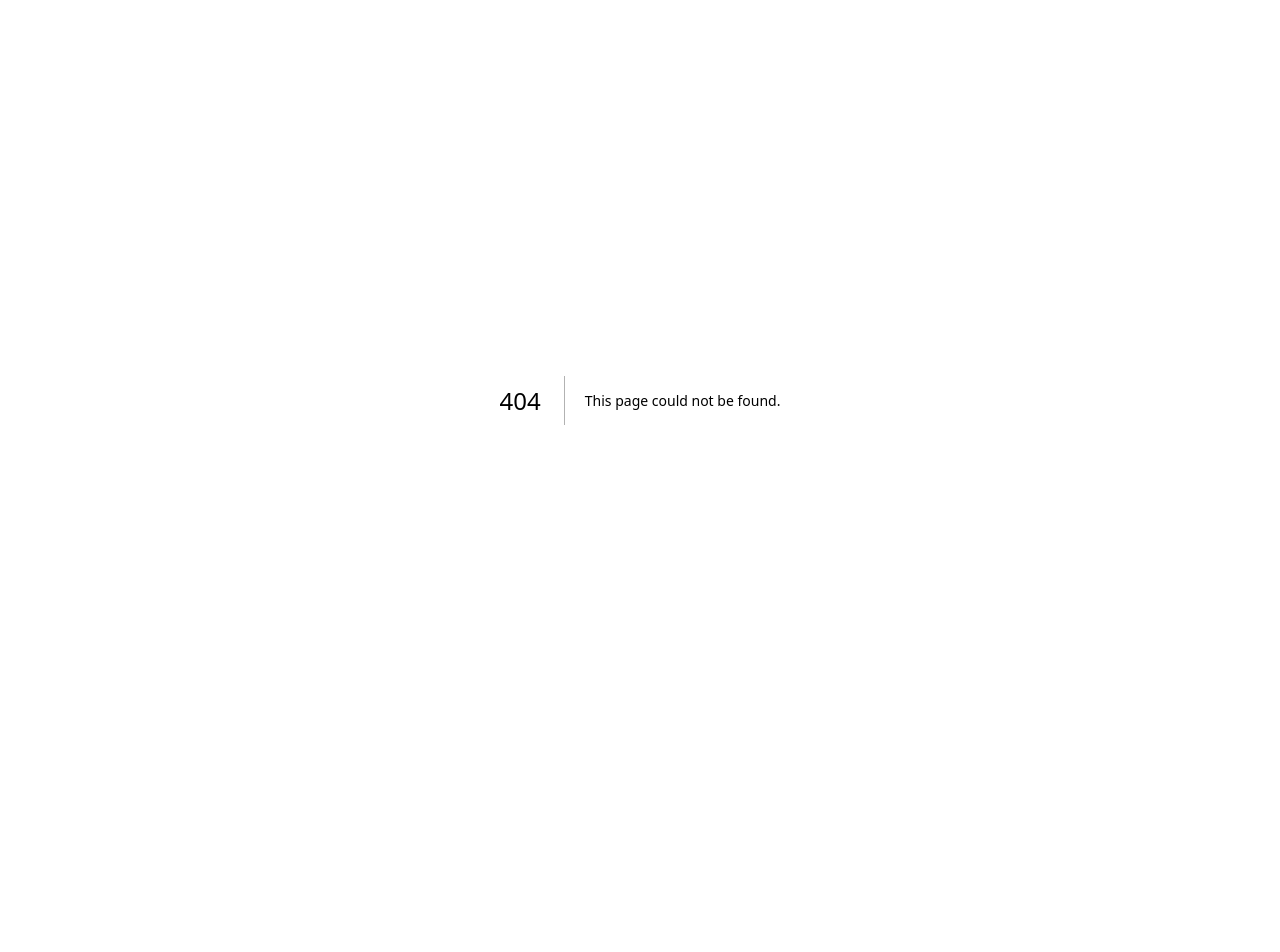
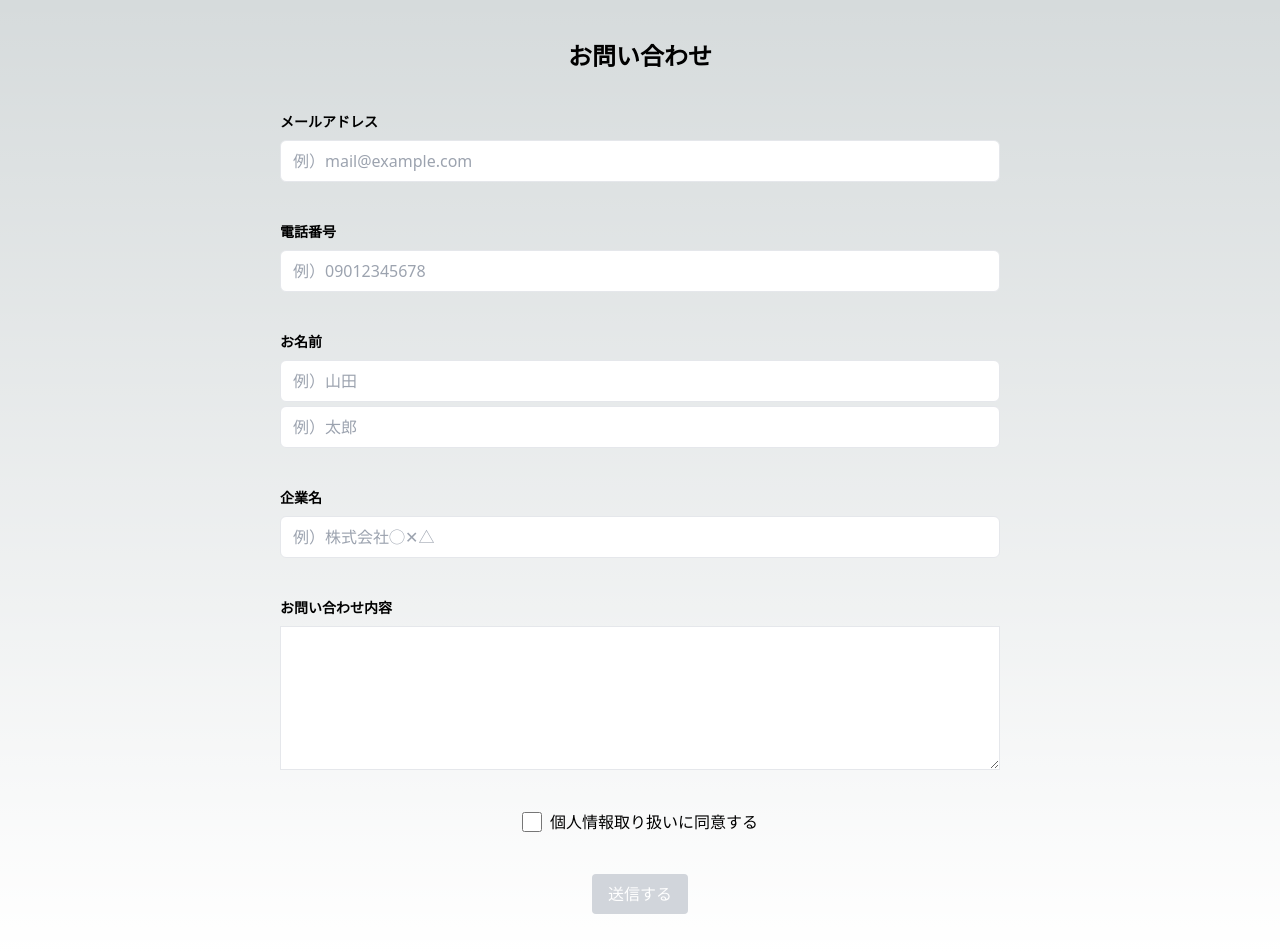
Before and after one commit to hhhtak/react-hook-form, a Next.js app: page /form in a window 1280 px wide. Before the commit this address had no page. Before the commit the page ends 800 px from the top, so only its background shows below. Built offline with nearby package versions, Linux system fonts and the light colour scheme.

Commit message:
react fook form, zod追加

```diff
--- /dev/null
+++ b/src/components/contactForm/index.tsx
@@ -0,0 +1,144 @@
+"use client";
+
+import { FC } from "react";
+import { ContactSchema, ContactType } from "@/schema/contact";
+import { zodResolver } from "@hookform/resolvers/zod";
+import { SubmitHandler, useForm } from "react-hook-form";
+
+interface ContactFormProps {}
+
+export const ContactForm: FC<ContactFormProps> = () => {
+  const handleSubmit: SubmitHandler<ContactType> = (data) => {
+    console.log(data);
+  };
+
+  const {
+    register,
+    handleSubmit: Submit,
+    formState: { errors: formatError, isValid, isSubmitting },
+  } = useForm<ContactType>({
+    mode: "onBlur",
+    resolver: zodResolver(ContactSchema),
+  });
+
+  return (
+    <form
+      method="post"
+      onSubmit={(event) => {
+        void Submit(handleSubmit)(event);
+      }}
+      className="flex flex-col space-y-10"
+    >
+      <label className="flex flex-col space-y-1">
+        <div className="text-sm font-bold mb-1">メールアドレス</div>
+        <input
+          type="text"
+          {...register("email")}
+          className="text-gray-800 mt-4 rounded-md border py-2 px-3"
+          placeholder="例）mail@example.com"
+        />
+        {formatError.email && (
+          <div className="text-red-500 pl-1 pt-1 text-xs">
+            {formatError.email.message}
+          </div>
+        )}
+      </label>
+
+      <label className="flex flex-col space-y-1">
+        <div className="text-sm font-bold mb-1">電話番号</div>
+        <input
+          type="text"
+          {...register("telephone")}
+          className="text-gray-800 mt-4 rounded-md border py-2 px-3"
+          placeholder="例）09012345678"
+        />
+        {formatError.telephone && (
+          <div className="text-red-500 pl-1 pt-1 text-xs">
+            {formatError.telephone.message}
+          </div>
+        )}
+      </label>
+
+      <label className="flex flex-col space-y-1">
+        <div className="text-sm font-bold mb-1">お名前</div>
+        <input
+          type="text"
+          {...register("lastName")}
+          className="text-gray-800 mt-4 rounded-md border py-2 px-3"
+          placeholder="例）山田"
+        />
+        {formatError.lastName && (
+          <div className="text-red-500 pl-1 pt-1 text-xs">
+            {formatError.lastName.message}
+          </div>
+        )}
+        <input
+          type="text"
+          {...register("firstName")}
+          className="text-gray-800 mt-4 rounded-md border py-2 px-3"
+          placeholder="例）太郎"
+        />
+        {formatError.firstName && (
+          <div className="text-red-500 pl-1 pt-1 text-xs">
+            {formatError.firstName.message}
+          </div>
+        )}
+      </label>
+
+      <label className="flex flex-col space-y-1">
+        <div className="text-sm font-bold mb-1">企業名</div>
+        <input
+          type="text"
+          {...register("organizationName")}
+          className="text-gray-800 mt-4 rounded-md border py-2 px-3"
+          placeholder="例）株式会社◯✕△"
+        />
+        {formatError.organizationName && (
+          <div className="text-red-500 pl-1 pt-1 text-xs">
+            {formatError.organizationName.message}
+          </div>
+        )}
+      </label>
+
+      <label className="flex flex-col space-y-1">
+        <div className="text-sm font-bold mb-1">お問い合わせ内容</div>
+        <textarea
+          {...register("message")}
+          className="h-36 border px-2 py-1"
+        ></textarea>
+
+        {formatError.message && (
+          <div className="text-red-500 pl-1 pt-1 text-xs">
+            {formatError.message.message}
+          </div>
+        )}
+      </label>
+
+      <div className="flex flex-col items-center space-y-1">
+        <div className="flex flex-row items-center space-x-2">
+          <label className="flex flex-row items-center space-x-2">
+            <input
+              type="checkbox"
+              value="true"
+              {...register("agree")}
+              className="h-5 w-5"
+            />
+            <p>個人情報取り扱いに同意する</p>
+          </label>
+        </div>
+        {formatError.agree && (
+          <div className="text-red-500 pl-1 pt-1 text-center text-xs">
+            {formatError.agree.message}
+          </div>
+        )}
+      </div>
+      <button
+        type="submit"
+        disabled={!isValid || isSubmitting}
+        className="bg-slate-800 hover:bg-slate-600 rounded px-4 py-2 text-white  disabled:bg-gray-300 md:self-center"
+      >
+        送信する
+      </button>
+    </form>
+  );
+};
--- /dev/null
+++ b/src/pages/form/index.tsx
@@ -0,0 +1,14 @@
+import { ContactForm } from "@/components/ContactForm";
+
+const Form = () => {
+  return (
+    <main className="container relative mx-auto">
+      <div className="mx-auto lg:w-[800px] py-10 px-10">
+        <h1 className="text-2xl font-bold text-center pb-10">お問い合わせ</h1>
+        <ContactForm />
+      </div>
+    </main>
+  );
+};
+
+export default Form;
--- /dev/null
+++ b/src/schema/Contact/index.ts
@@ -0,0 +1,41 @@
+import { z } from "zod";
+
+const email: z.ZodString = z
+  .string({ required_error: "入力が必須の項目です" })
+  .min(1, { message: "入力が必須の項目です" })
+  .max(255, { message: "255文字以内で入力してください" })
+  .email({ message: "メールアドレスの形式で入力してください" });
+const telephone: z.ZodString = z
+  .string({ required_error: "入力が必須の項目です" })
+  .min(10, { message: "電話番号を入力してください" })
+  .max(14, { message: "入力値が長すぎます" });
+const firstName: z.ZodString = z
+  .string({ required_error: "入力が必須の項目です" })
+  .min(1, { message: "入力が必須の項目です" })
+  .max(20, { message: "入力値が長すぎます" });
+const lastName: z.ZodString = z
+  .string({ required_error: "入力が必須の項目です" })
+  .min(1, { message: "入力が必須の項目です" })
+  .max(20, { message: "入力値が長すぎます" });
+const organizationName: z.ZodString = z
+  .string({ required_error: "入力が必須の項目です" })
+  .min(1, { message: "入力が必須の項目です" })
+  .max(50, { message: "入力値が長すぎます" });
+const message: z.ZodString = z
+  .string({ required_error: "入力が必須の項目です" })
+  .min(1, { message: "入力が必須の項目です" })
+  .max(4098, { message: "入力値が長すぎます" });
+const agree: z.ZodLiteral<string> = z.literal("true", {
+  errorMap: () => ({ message: "同意が必須です" }),
+});
+
+export const ContactSchema = z.object({
+  email: email,
+  telephone: telephone,
+  firstName: firstName,
+  lastName: lastName,
+  organizationName: organizationName,
+  message: message,
+  agree: agree,
+});
+export type ContactType = z.infer<typeof ContactSchema>;
```
Also changed, not shown: package.json (+7 -4 lines), 1 other file (tests, documents, lock files or other folders).
